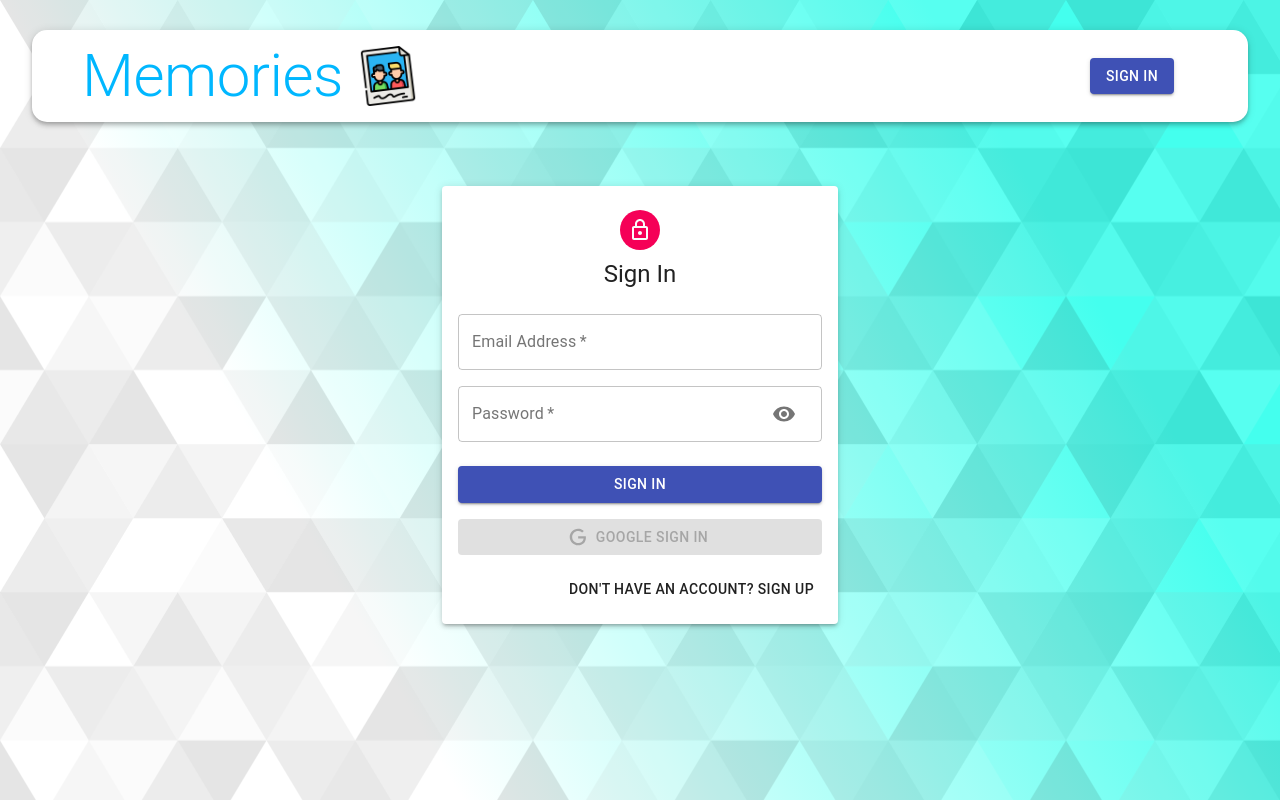
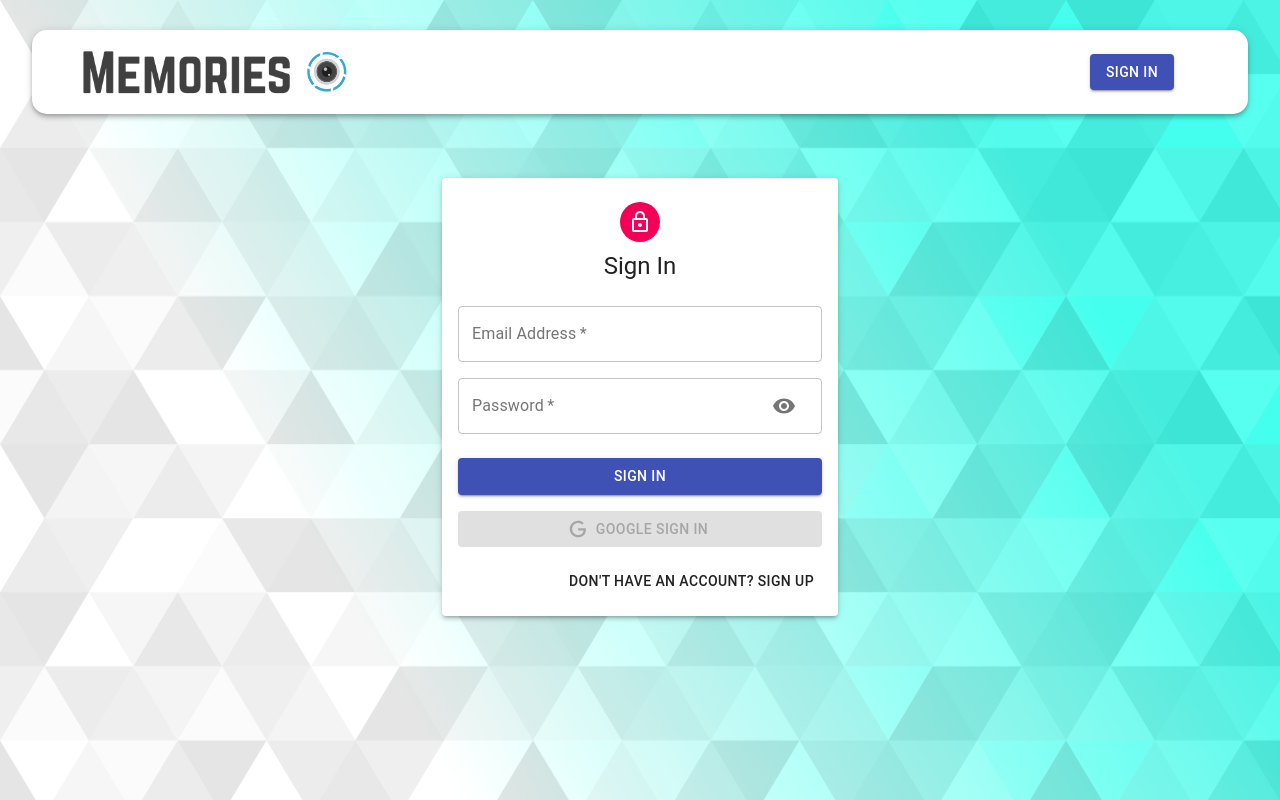
Before and after one commit to Manu-Martinez/memories-_project, a React (Create React App) app in the folder client/: page /auth in a window 1280 px wide. Built offline with nearby package versions, Linux system fonts and the light colour scheme.

Commit message:
added Memories Logo and Text

```diff
--- a/client/src/components/Navbar/Navbar.js
+++ b/client/src/components/Navbar/Navbar.js
@@ -4,7 +4,8 @@ import { AppBar, Avatar, Button, Typography, Toolbar } from '@material-ui/core';
 import decode from 'jwt-decode';
 
 import useStyles from './styles';
-import memories from '../../images/memories.png';
+import memoriesLogo from '../../images/memories-Logo.png';
+import memoriesText from '../../images/memories-Text.png';
 import { useDispatch } from "react-redux";
 import * as actionType from '../../constants/actionTypes';
 
@@ -38,10 +39,10 @@ const Navbar = () => {
 
     return (
     <AppBar className={classes.appBar} position="static" color="inherit">
-        <div className={classes.brandContainer}>
-            <Typography component={Link} to="/" className={classes.heading} variant="h2" align="center">Memories </Typography>
-            <img className={classes.image} src={memories} alt="memories" height="60" />
-        </div>
+        <Link to="/" className={classes.brandContainer}>
+            <img src={memoriesText} alt="icon" height="45px" />
+            <img className={classes.image} src={memoriesLogo} alt="icon" height="40px" />
+        </Link>
         <Toolbar className={classes.toolbar} >
             {user?.result ? (
                     <div className={classes.profile}>
```
